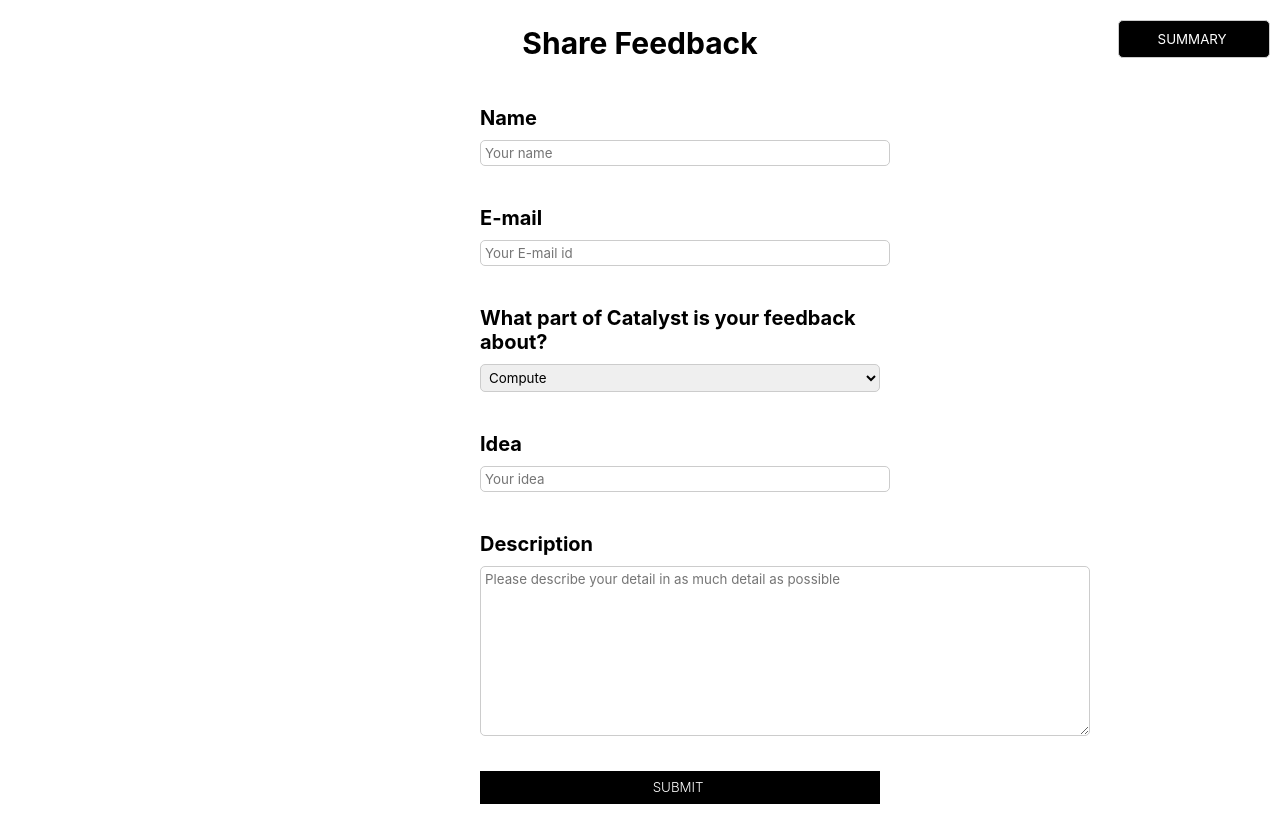
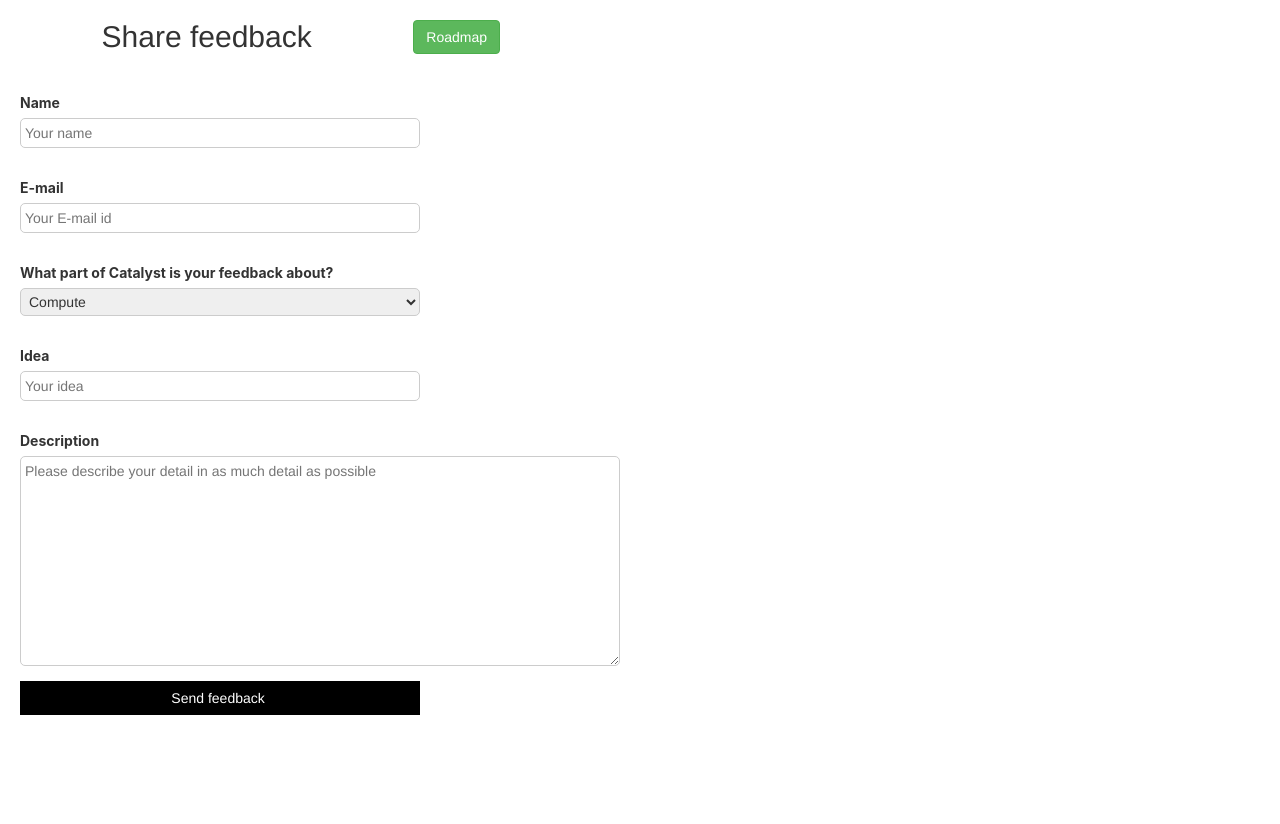
Before and after one commit to Nikhil0487/Catalyst-Feedback, a plain HTML site: page client/index.html in a window 1280 px wide. After the commit the page ends 800 px from the top, so only its background shows below. Drawn offline with nearby package versions, Linux system fonts and the light colour scheme.

Commit message:
Feature roadmap button and styling changes

```diff
--- a/client/index.html
+++ b/client/index.html
@@ -10,12 +10,16 @@
     <link rel="icon" type="image/ico" href="favicon.ico" />
     <script src="https://cdnjs.cloudflare.com/ajax/libs/jquery/3.4.0/jquery.min.js"></script>
     <script src="https://cdnjs.cloudflare.com/ajax/libs/jquery-validate/1.19.0/jquery.validate.min.js"></script>
+    <link rel="stylesheet" href="https://maxcdn.bootstrapcdn.com/bootstrap/3.4.1/css/bootstrap.min.css">
+    <script src="https://ajax.googleapis.com/ajax/libs/jquery/3.5.1/jquery.min.js"></script>
+    <script src="https://maxcdn.bootstrapcdn.com/bootstrap/3.4.1/js/bootstrap.min.js"></script>
     <script src="main.js"></script>
+
 </head>
 
 <body>
-    <h2 style="text-align:center">Share Feedback</h2>
-    <input class="summary" type="summary" value="SUMMARY ">
+    <button class='btn btn-success pull-right' onclick=" window.open('console/index.html','_blank')">Roadmap</button>
+    <h2 style="text-align:center">Share feedback</h2>
     <form id="basic-form" onSubmit="return false;" method="POST">
         <p>
             <label for="name">Name</label>
@@ -34,7 +38,6 @@
                 <option value="Intelligense">Intelligense</option>
                 <option value="Other servicese">Other services</option>
             </select>
-            <!--<input id="feature" name="feature" placeholder="Feature name">-->
         </p>
         <p>
             <label for="idea">Idea</label>
@@ -45,7 +48,7 @@
             <textarea id="description" cols="50" rows="10" name=" description " placeholder="Please describe your detail in as much detail as possible  "></textarea>
         </p>
         <p>
-            <input class="submit" type="submit" value="SUBMIT ">
+            <input class="submit" type="submit" value="Send feedback ">
         </p>
     </form>
 </body>
--- a/client/main.css
+++ b/client/main.css
@@ -2,8 +2,7 @@ body {
     font-family: -apple-system, BlinkMacSystemFont, "Segoe UI", "Roboto", "Oxygen", "Ubuntu", "Cantarell", "Fira Sans", "Droid Sans", "Helvetica Neue", sans-serif;
     font-weight: 300;
     font-size: 1.25rem;
-    width: 400px;
-    margin: 0 auto;
+    width: 500px;
 }
 
 form,
@@ -87,7 +86,6 @@ textarea.error {
 
 [type="submit"],
 [type="reset"],
-button,
 html [type="button"] {
     margin-left: 0;
     border-radius: 0;
@@ -99,17 +97,3 @@ html [type="button"] {
     line-height: 1;
     cursor: pointer;
 }
-
-[type="summary"],
-button,
-html [type="button"] {
-    padding: 10px 0;
-    background-color: black;
-    color: white;
-    text-align: center;
-    position: absolute;
-    top: 10px;
-    right: 10px;
-    cursor: pointer;
-    width: 150px;
-}
```
Also changed, not shown: client/console/index.html (+2 -2 lines).
